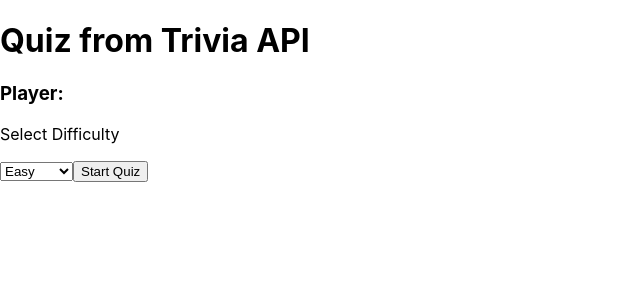
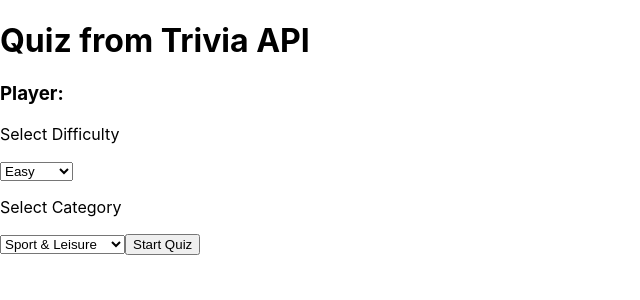
Before and after one commit to azayakaWen/emelie_wensberg-testing_typescript-quiz_app, a React (Create React App) app: page /quiz in a window 1280 px wide. Shown: the top 300 px of the page, without its empty margins (0-640 px from the left). Built offline with nearby package versions, Linux system fonts and the light colour scheme.

Commit message:
First push for random categories

```diff
--- a/src/App.tsx
+++ b/src/App.tsx
@@ -2,7 +2,7 @@ import React from "react"
 import { BrowserRouter, Routes, Route } from "react-router-dom"
 
 import Home from "./Pages/Home"
-import Quiz from "./Pages/Quiz"
+import { Quiz } from "./Pages/Quiz"
 
 const App = () => {
   return (
--- a/src/Pages/Quiz.tsx
+++ b/src/Pages/Quiz.tsx
@@ -1,8 +1,8 @@
 import React, { useState } from "react"
 import { fetchQuizQuestions, QuestionState } from "../services/API"
-import { Difficulty } from "../enums/enums"
+import { Difficulty, Category } from "../enums/enums"
 import Config, { TOTAL_QUESTIONS } from "../QuizConfig"
-import { Difficulties } from "../constans/constans"
+import { Difficulties, Categories } from "../constans/constans"
 import QuestionCard from "../components/Questioncard"
 
 export type AnswerObject = {
@@ -12,46 +12,77 @@ export type AnswerObject = {
   correctAnswer: string
 }
 
-const Quiz = () => {
+export const Quiz = () => {
   const [questions, setQuestions] = useState<QuestionState[]>([])
   const [number, setNumber] = useState<number>(0)
-  const [gameOver, setGameOver] = useState<boolean>(true)
   const [userAnswers, setUserAnswers] = useState<AnswerObject[]>([])
   const [score, setScore] = useState<number>(0)
+  const [gameOver, setGameOver] = useState(true)
+  const [difficulty, setDifficulty] = useState<string>("")
+  const [category, setCategory] = useState<string>("")
+  const [loading, setLoading] = useState(false)
   const [complete, setComplete] = useState<boolean>(false)
-  const [difficulty, setDifficulty] = useState(Difficulty.EASY)
 
-  const handleDifficulty = (e: React.ChangeEvent<HTMLSelectElement>) => {
-    //@ts-ignore
-    setDifficulty(e.target.value)
-  }
+  // const handleDifficulty = (e: React.ChangeEvent<HTMLSelectElement>) => {
+  //   //@ts-ignore
+  //   setDifficulty(e.target.value)
+  // }
+
+  const shuffledCategories = Categories.sort(() => Math.random() - 0.5)
 
   const startQuiz = async () => {
+    setNumber(0)
+    setLoading(true)
+    setGameOver(false)
     setComplete(false)
-    const new_questions = await fetchQuizQuestions(difficulty)
-    setQuestions(new_questions)
-    setGameOver(false)
+
+    if (!difficulty) {
+      setDifficulty("easy")
+    }
+
+    const newQuestions = await fetchQuizQuestions(
+      (difficulty || "easy") as Difficulty,
+      category as Category
+    )
+
+    setQuestions(newQuestions)
+    setScore(0)
+    setUserAnswers([])
+    setLoading(false)
   }
 
   const checkAnswer = (e: React.MouseEvent<HTMLButtonElement>) => {
     if (!gameOver) {
       const answer = e.currentTarget.value
       const correct = questions[number].correctAnswer === answer
+
       if (correct) setScore((prev) => prev + 1)
+      setCategory("")
+
       const answerObject = {
         question: questions[number].question,
         correctAnswer: questions[number].correctAnswer,
         answer,
         correct,
+        questionDifficulty: difficulty,
       }
       setUserAnswers((prev) => [...prev, answerObject])
     }
   }
 
-  const handleNext = () => {
-    ;(difficulty || "easy") as Difficulty
-    if (number < Config.totalQuestions - 1) setNumber((prev) => prev + 1)
-    else setComplete(true)
+  const handleNext = async () => {
+    const newQuestions = await fetchQuizQuestions(
+      difficulty as Difficulty,
+      category as Category
+    )
+
+    setQuestions(newQuestions)
+
+    if (number === Config.totalQuestions) {
+      setGameOver(true)
+    } else {
+      setComplete(true)
+    }
   }
 
   const player = localStorage.getItem("user")
@@ -59,45 +90,65 @@ const Quiz = () => {
   return (
     <div className="App">
       <h3>Player: {player}</h3>
-      {complete && (
-        <div className="complete">
-          Quiz is complete <p className="score">Score: {score}</p>
-        </div>
-      )}
 
-      {gameOver || complete ? (
+      {!difficulty && (
         <>
           <p>Select Difficulty</p>
-          <select onChange={handleDifficulty}>
+          <select onChange={(e) => setDifficulty(e.target.value)}>
             {Difficulties.map((options, index) => (
               <option value={options.id} key={index}>
                 {options.name}
               </option>
             ))}
           </select>
-          <button className="start" onClick={startQuiz}>
-            Start Quiz
-          </button>
         </>
+      )}
+
+      {!category && (
+        <>
+          <p>Select Category</p>
+          <select onChange={(e) => setCategory(e.target.value)}>
+            {shuffledCategories.slice(0, 3).map((options, index) => (
+              <option value={options.id} key={index}>
+                {options.name}
+              </option>
+            ))}
+          </select>
+        </>
+      )}
+      {gameOver || userAnswers.length === Config.totalQuestions ? (
+        <button
+          onClick={() => {
+            startQuiz()
+          }}
+        >
+          Start Quiz
+        </button>
       ) : null}
-      {!gameOver && !complete && (
+
+      {!loading && !gameOver && (
         <QuestionCard
           questionNr={number + 1}
-          question={questions[number].question}
-          answers={questions[number].answers}
           totalQuestions={TOTAL_QUESTIONS}
+          question={questions[0].question}
+          answers={questions[0].answers}
           userAnswer={userAnswers ? userAnswers[number] : undefined}
           callback={checkAnswer}
         />
       )}
 
-      {!gameOver && !complete && !!userAnswers[number] && (
-        <button className="next" onClick={handleNext}>
+      {!gameOver &&
+      !loading &&
+      userAnswers.length === number + 1 &&
+      number !== Config.totalQuestions - 1 ? (
+        <button
+          onClick={() => {
+            handleNext()
+          }}
+        >
           Next Question
         </button>
-      )}
+      ) : null}
     </div>
   )
 }
-
-export default Quiz
--- a/src/services/API.ts
+++ b/src/services/API.ts
@@ -1,6 +1,6 @@
 import { shuffleArray } from "../utils"
 import Config from "../QuizConfig"
-import { Difficulty } from "../enums/enums"
+import { Difficulty, Category } from "../enums/enums"
 import {Question} from "../interfaces/QuestionInterface"
 
 export type QuestionState = Question & {answers: string[]}
@@ -13,8 +13,8 @@ const randomDifficulties = (difficulty: string) => {
   return difficulty
 }
 
-export const fetchQuizQuestions =async (difficulty: Difficulty) => {
-  const endpoint = `${Config.url}limit=${Config.totalQuestions}&difficulty=${randomDifficulties(difficulty)}`
+export const fetchQuizQuestions =async (difficulty: Difficulty, category: Category) => {
+  const endpoint = `${Config.url}${category}&limit=${Config.totalQuestions}&difficulty=${randomDifficulties(difficulty)}`
   const data = await (await fetch(endpoint)).json()
   console.log(data)
   return data.map((question: Question) => ({
```
